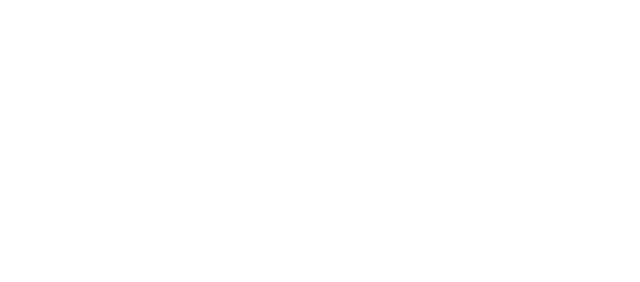
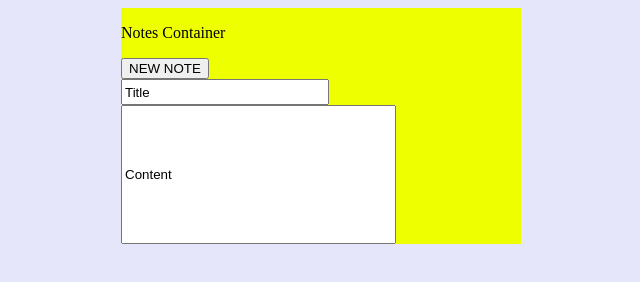
Before and after one commit to GlorifiedBicycle/grad-assessment, a website: page client/index.html in a window 1280 px wide. Shown: the whole page, without its empty margins (319-959 px from the left). Drawn offline with Linux system fonts and the light colour scheme.

Commit message:
Server is up

```diff
--- a/client/index.html
+++ b/client/index.html
@@ -8,10 +8,37 @@
   <link rel="stylesheet" href="styles.css">
   <title>NOTES</title>
 </head>
-<body>
-  <div class="mainContainer">
-    <div class="notes">
+<body style="background-color:lavender">
+
+  <div id="outer">
+  <div id="mainContainer" style="width:400px; background-color:red">
+
+    <!-- <div id="loginScreen" style="background-color:rgb(196, 196, 255)">
+      <p>Login Screen</p>
+      <input type="text" id="loginUsername" value="username">
+      <input type="text" id="loginPassword" value="password">
+      <button>LOGIN</button>
+      <button>SIGN UP</button>
+    </div> -->
+
+    <div id="notesContainer" style="background-color:rgb(238, 255, 0)">
+      <p>Notes Container</p>
+      <button>NEW NOTE</button>
+      <div class="userNotes">
+        <input type="text" class="noteTitle" value="Title" style="height:1.5em; width:15em">
+        <input type="text" class="noteContent" value="Content" style="height:10em; width:20em">
+      </div>
     </div>
+
+    <!-- <div id="createUserScreen" style="background-color:rgb(196, 196, 255)">
+      <p>Create User Screen</p>
+      <input type="text" id="createUsername" value="username">
+      <input type="text" id="createPassword" value="password">
+      <button>NEW USER</button>
+      <button>BACK TO LOGIN</button>
+    </div> -->
+
+  </div>
   </div>
 </body>
 </html>
--- a/client/index.js
+++ b/client/index.js
@@ -1,7 +1,8 @@
 
 
 function writeNote(titleString, contentString) {
-  console.log('calling writeNote');
+  const testElement = document.getElementById('mainContainer');
+  console.log('testing index.js');
 }
 
 module.exports = writeNote;
--- a/client/styles.css
+++ b/client/styles.css
@@ -0,0 +1,11 @@
+#outer {
+  display: flex;
+  flex-direction: row;
+  justify-content: center;
+}
+
+#mainContainer {
+  display: flex;
+  flex-direction: row;
+  justify-content: center;
+}
--- a/package.json
+++ b/package.json
@@ -2,7 +2,7 @@
   "name": "graduation-assessment",
   "version": "1.0.0",
   "description": "",
-  "main": "index.js",
+  "main": "client/index.js",
   "scripts": {
     "test": "echo \"Error: no test specified\" && exit 1"
   },
```
Also changed, not shown: server/controller.js (+12 -0 lines), server/server.js (+11 -7 lines).
